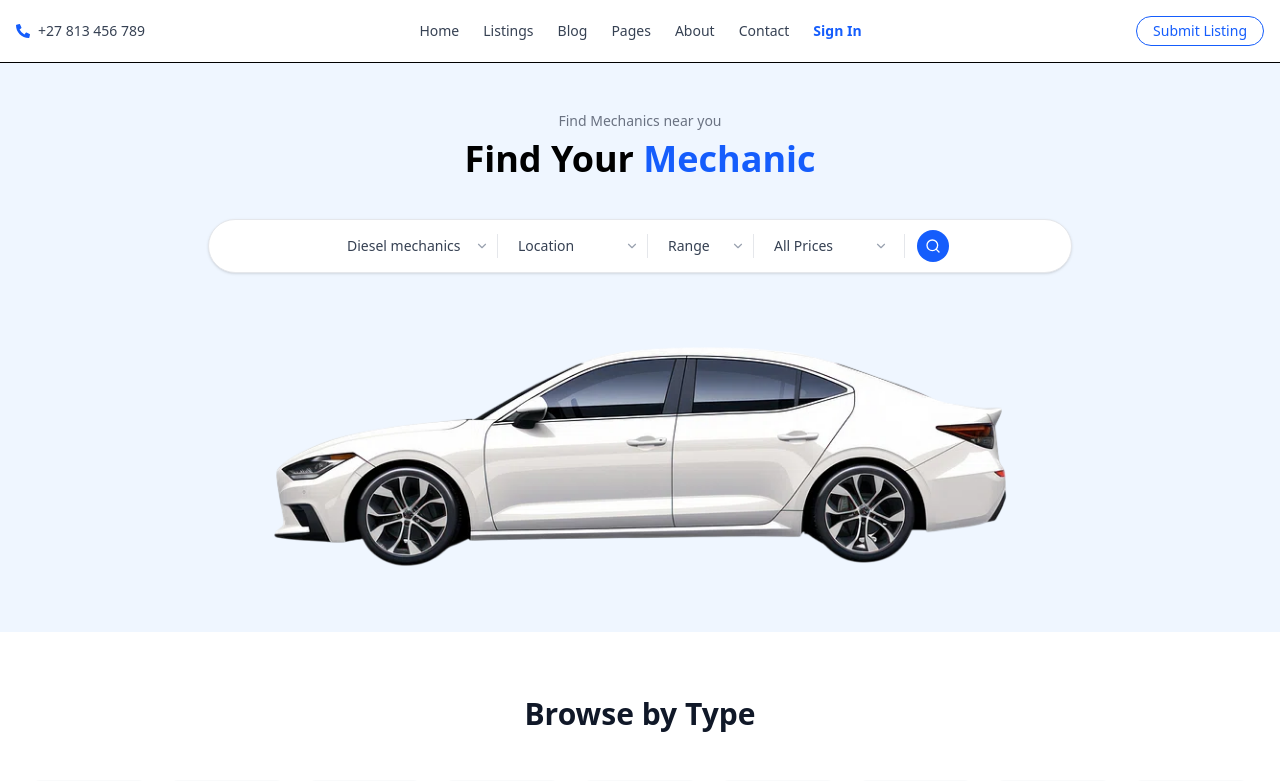
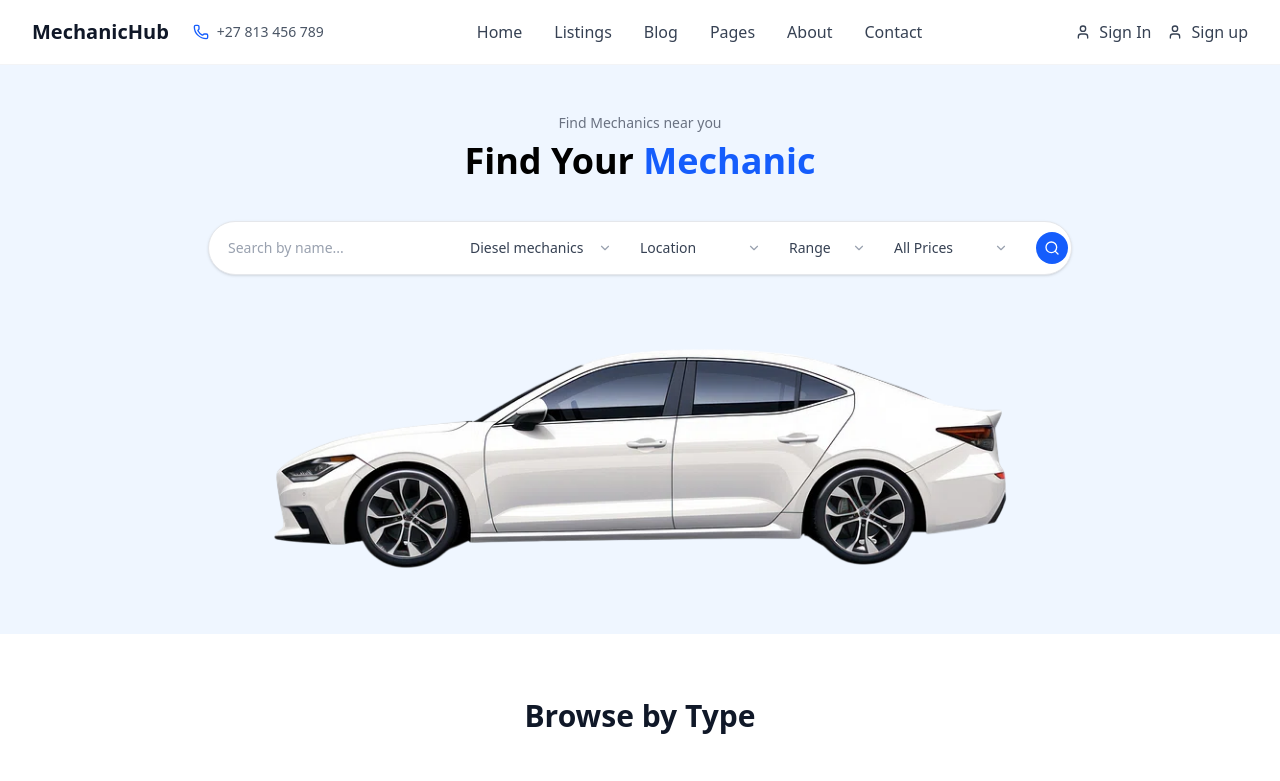
Before and after one commit to pedropkmmt/Mechanic-Finder, a React (Vite) app in the folder mechanic-finder/: page / in a window 1280 px wide. Shown: the top 781 px of the page. Built offline with nearby package versions, Linux system fonts and the light colour scheme.

Commit message:
navbar responsiveness, serach by name on filterbar, rounded corners on mechanic types

```diff
--- a/mechanic-finder/src/components/MechanicTypes.jsx
+++ b/mechanic-finder/src/components/MechanicTypes.jsx
@@ -1,5 +1,6 @@
 import React from "react";
 import { ChevronDown, Search, Car, Wrench, Cog, Zap, Shield, Users, Gauge, Droplets } from 'lucide-react';
+
 const serviceTypes = [
     { icon: <Car className="w-8 h-8" />, label: 'Brakes' },
     { icon: <Wrench className="w-8 h-8" />, label: 'General mechanic' },
@@ -10,7 +11,8 @@ const serviceTypes = [
     { icon: <Droplets className="w-8 h-8" />, label: 'Heavy Vehicle mechanics' },
     { icon: <Users className="w-8 h-8" />, label: 'Trucking and Paving Workers' },
     { icon: <Wrench className="w-8 h-8" />, label: 'Auto glass mechanics' }
-  ];
+];
+
 const Mechanicoptions = () => {
     return(
         <>
@@ -25,7 +27,7 @@ const Mechanicoptions = () => {
             {serviceTypes.map((service, index) => (
               <div
                 key={index}
-                className="flex flex-col items-center p-6 bg-gray-50 rounded-lg hover:bg-gray-100 cursor-pointer transition-colors group"
+                className="flex flex-col items-center p-6 bg-gray-50 rounded-2xl hover:bg-gray-100 cursor-pointer transition-colors group border border-gray-200 hover:border-gray-300"
               >
                 <div className="text-gray-600 group-hover:text-blue-600 transition-colors mb-3">
                   {service.icon}
@@ -41,4 +43,5 @@ const Mechanicoptions = () => {
         </>
     )
 }
+
 export default Mechanicoptions
--- a/mechanic-finder/src/components/Navbar.jsx
+++ b/mechanic-finder/src/components/Navbar.jsx
@@ -1,27 +1,95 @@
-import { FaPhoneAlt } from "react-icons/fa";
+import React, { useState } from 'react';
+import { Phone, Menu, X, User } from 'lucide-react';
+
 const NavBar = () => {
+    const [isMenuOpen, setIsMenuOpen] = useState(false);
+
+    const toggleMenu = () => {
+        setIsMenuOpen(!isMenuOpen);
+    };
+
     return (
         <>
             {/* Header */}
-      <header className="flex items-center justify-between p-4 border-b">
-        <div className="flex items-center gap-2 text-sm text-gray-700">
-          <FaPhoneAlt className="text-blue-600" />
-          <span>+27 813 456 789</span>
+            <header className="bg-white shadow-sm border-b border-gray-100">
+                <div className="max-w-7xl mx-auto px-4 sm:px-6 lg:px-8">
+                    <div className="flex items-center justify-between h-16">
+                        {/* Logo*/}
+                        <div className="flex items-center gap-6">
+                            <div className="flex-shrink-0">
+                                <h1 className="text-xl font-bold text-gray-900">MechanicHub</h1>
                             </div>
-        <nav className="hidden md:flex gap-6 text-gray-700 text-sm">
-          <a href="#">Home</a>
-          <a href="#">Listings</a>
-          <a href="#">Blog</a>
-          <a href="#">Pages</a>
-          <a href="#">About</a>
-          <a href="#">Contact</a>
-          <a href="#" className="text-blue-600 font-semibold">Sign In</a>
+                            <div className="hidden sm:flex items-center gap-2 text-sm text-gray-600">
+                                <Phone className="w-4 h-4 text-blue-600" />
+                                <span className="font-medium">+27 813 456 789</span>
+                            </div>
+                        </div>
+
+                        {/* Desktop Navigation */}
+                        <nav className="hidden lg:flex items-center gap-8">
+                            <div className="flex gap-8 text-gray-700">
+                                <a href="#" className="hover:text-blue-600 transition-colors font-medium">Home</a>
+                                <a href="#" className="hover:text-blue-600 transition-colors font-medium">Listings</a>
+                                <a href="#" className="hover:text-blue-600 transition-colors font-medium">Blog</a>
+                                <a href="#" className="hover:text-blue-600 transition-colors font-medium">Pages</a>
+                                <a href="#" className="hover:text-blue-600 transition-colors font-medium">About</a>
+                                <a href="#" className="hover:text-blue-600 transition-colors font-medium">Contact</a>
+                            </div>
                         </nav>
-        <button className="hidden md:block border border-blue-600 text-blue-600 px-4 py-1 rounded-full text-sm">
+                        <div className="hidden lg:flex items-center gap-4">
+                            <button className="flex items-center gap-2 text-gray-700 hover:text-blue-600 transition-colors font-medium">
+                                <User className="w-4 h-4" />
+                                Sign In
+                            </button>
+                            <button className="flex items-center gap-2 text-gray-700 hover:text-blue-600 transition-colors font-medium">
+                                <User className="w-4 h-4" />
+                                Sign up
+                            </button>
+                        </div>
+
+                        {/* Mobile menu button */}
+                        <div className="lg:hidden">
+                            <button
+                                onClick={toggleMenu}
+                                className="p-2 rounded-md text-gray-700 hover:text-blue-600 hover:bg-gray-100 transition-colors"
+                            >
+                                {isMenuOpen ? <X className="w-6 h-6" /> : <Menu className="w-6 h-6" />}
+                            </button>
+                        </div>
+                    </div>
+                </div>
+
+                {/* Mobile Navigation Menu */}
+                {isMenuOpen && (
+                    <div className="lg:hidden border-t border-gray-100 bg-white">
+                        <div className="px-4 py-4 space-y-4">
+                            <div className="sm:hidden flex items-center gap-2 text-sm text-gray-600 pb-4 border-b border-gray-100">
+                                <Phone className="w-4 h-4 text-blue-600" />
+                                <span className="font-medium">+27 813 456 789</span>
+                            </div>
+                            <nav className="space-y-3">
+                                <a href="#" className="block text-gray-700 hover:text-blue-600 transition-colors font-medium py-2">Home</a>
+                                <a href="#" className="block text-gray-700 hover:text-blue-600 transition-colors font-medium py-2">Listings</a>
+                                <a href="#" className="block text-gray-700 hover:text-blue-600 transition-colors font-medium py-2">Blog</a>
+                                <a href="#" className="block text-gray-700 hover:text-blue-600 transition-colors font-medium py-2">Pages</a>
+                                <a href="#" className="block text-gray-700 hover:text-blue-600 transition-colors font-medium py-2">About</a>
+                                <a href="#" className="block text-gray-700 hover:text-blue-600 transition-colors font-medium py-2">Contact</a>
+                            </nav>
+                            <div className="pt-4 border-t border-gray-100 space-y-3">
+                                <button className="w-full flex items-center justify-center gap-2 text-gray-700 hover:text-blue-600 transition-colors font-medium py-2">
+                                    <User className="w-4 h-4" />
+                                    Sign In
+                                </button>
+                                <button className="w-full bg-blue-600 text-white px-6 py-3 rounded-full hover:bg-blue-700 transition-colors font-medium shadow-sm">
                                     Submit Listing
                                 </button>
+                            </div>
+                        </div>
+                    </div>
+                )}
             </header>
         </>
-    )
-}
-export default NavBar
+    );
+};
+
+export default NavBar;
--- a/mechanic-finder/src/features/FilterBar.jsx
+++ b/mechanic-finder/src/features/FilterBar.jsx
@@ -6,7 +6,8 @@ const FilterBar = () => {
     category: 'Diesel mechanics',
     location: '',
     range: '',
-    price: ''
+    price: '',
+    searchName: ''
   });
 
   const handleFilterChange = (filterType, value) => {
@@ -26,6 +27,19 @@ const FilterBar = () => {
       <div className="max-w-4xl mx-auto px-4">
         {/* Desktop Filter Bar */}
         <div className="hidden md:flex items-center justify-center gap-1 bg-white shadow-sm px-6 py-2 rounded-full border border-gray-200">
+          {/* Search by Name */}
+          <div className="relative">
+            <input
+              type="text"
+              placeholder="Search by name..."
+              className="px-4 py-2 bg-transparent text-gray-700 text-sm border-0 focus:outline-none min-w-[140px] placeholder-gray-400"
+              value={filters.searchName}
+              onChange={(e) => handleFilterChange('searchName', e.target.value)}
+            />
+          </div>
+
+          <div className="w-px h-6 bg-gray-200"></div>
+
           {/* Category Filter */}
           <div className="relative">
             <select
```
Lines whose indentation alone changed are shown as unchanged.
